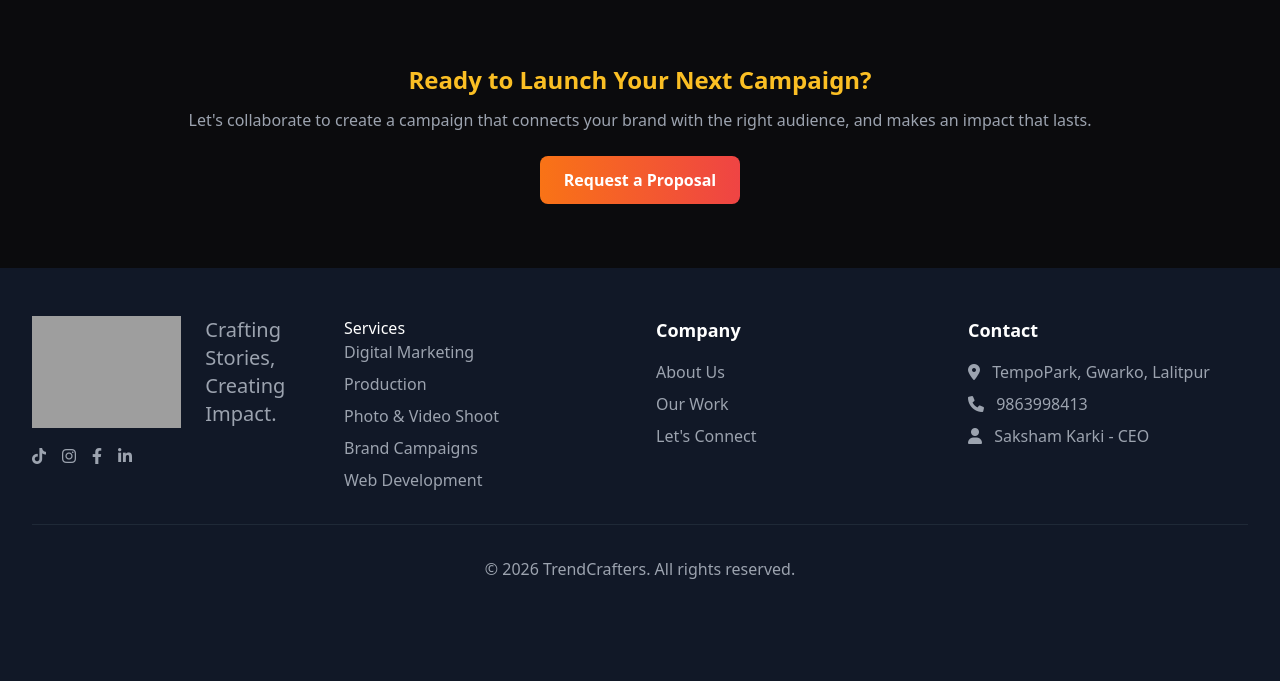
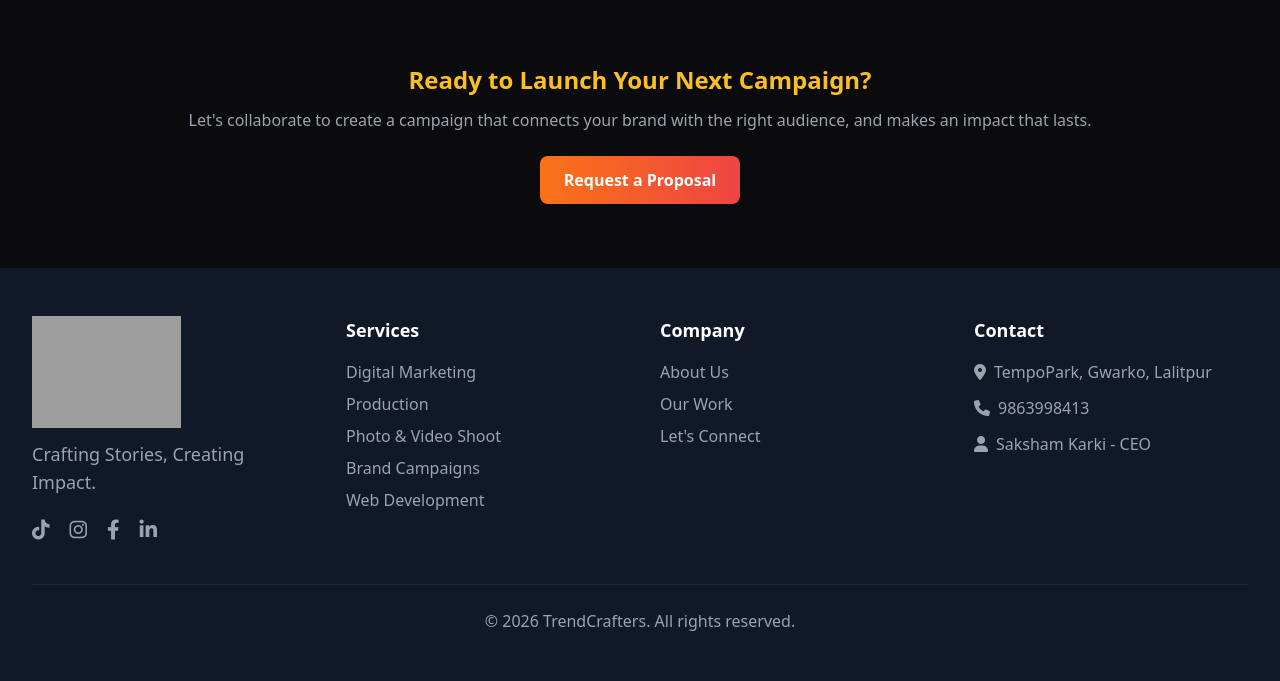
Before and after one commit to kapil225/website-trendcraftersglobal, a Django app: page /brand-campaign/ in a window 1280 px wide. Shown: the part 1711-2392 px from the top of the page. Before the commit the page ends 2290 px from the top, so only its background shows below. Run offline with Django 5.2, Linux system fonts and the light colour scheme; some libraries are stand-ins or nearby versions; grey boxes are pictures that could not be loaded.

Commit message:
final commit

```diff
--- a/main/templates/main/base.html
+++ b/main/templates/main/base.html
@@ -195,26 +195,44 @@
     </main>
 
     <!-- Footer -->
-    <footer class="bg-dark text-white py-12">
+    <footer class="bg-dark text-white py-10 sm:py-12">
     <div class="container mx-auto px-4 sm:px-6 lg:px-8">
-            <div class="grid grid-cols-1 md:grid-cols-4 gap-8">
-                <div class="space-y-4">
-                    <!-- Larger transparent logo next to the slogan -->
-                    <div class="flex flex-col md:flex-row md:items-center md:space-x-6">
+        <div class="grid grid-cols-1 sm:grid-cols-2 lg:grid-cols-4 gap-8 lg:gap-10">
+
+            <!-- Logo + slogan -->
+            <div class="space-y-5 text-center sm:text-left">
+                <div class="flex flex-col items-center sm:items-start space-y-3">
                     <img src="https://qqazonq8eu.ufs.sh/f/y5kFsPOhkGJ6nqxc8s61JM4zXBk5cfUxGDZvYbCaSPsKEA0h"
                          alt="TrendCrafters Logo"
-     class="h-20 sm:h-28 w-auto mb-2 md:mb-0"
-     loading="lazy">                        <p class="text-gray-400 text-lg md:text-xl">Crafting Stories, Creating Impact.</p>
+                         class="h-20 sm:h-24 lg:h-28 w-auto max-w-[220px] object-contain"
+                         loading="lazy">
+
+                    <p class="text-gray-400 text-base sm:text-lg leading-relaxed max-w-xs">
+                        Crafting Stories, Creating Impact.
+                    </p>
                 </div>
-                    <div class="flex space-x-4">
-                        <a href="https://www.tiktok.com/@trendcraftersglobal?_r=1&_t=ZS-91hN5vCD4rs" target="_blank" class="text-gray-400 hover:text-white"><i class="fab fa-tiktok"></i></a>
-                        <a href="https://www.instagram.com/trendcraftersglobal/" target="_blank" class="text-gray-400 hover:text-white"><i class="fab fa-instagram"></i></a>
-                        <a href="https://www.facebook.com/share/1BTcpCj6Y6/" target="_blank" class="text-gray-400 hover:text-white"><i class="fab fa-facebook-f"></i></a>
-                        <a href="https://www.linkedin.com/company/trendcraftersglobal/about/" target="_blank" class="text-gray-400 hover:text-white"><i class="fab fa-linkedin-in"></i></a>
+
+                <div class="flex justify-center sm:justify-start space-x-5 text-xl">
+                    <a href="https://www.tiktok.com/@trendcraftersglobal?_r=1&_t=ZS-91hN5vCD4rs" target="_blank" class="text-gray-400 hover:text-white">
+                        <i class="fab fa-tiktok"></i>
+                    </a>
+                    <a href="https://www.instagram.com/trendcraftersglobal/" target="_blank" class="text-gray-400 hover:text-white">
+                        <i class="fab fa-instagram"></i>
+                    </a>
+                    <a href="https://www.facebook.com/share/1BTcpCj6Y6/" target="_blank" class="text-gray-400 hover:text-white">
+                        <i class="fab fa-facebook-f"></i>
+                    </a>
+                    <a href="https://www.linkedin.com/company/trendcraftersglobal/about/" target="_blank" class="text-gray-400 hover:text-white">
+                        <i class="fab fa-linkedin-in"></i>
+                    </a>
                 </div>
             </div>
-                <div>
-                    <a href="{% url 'services' %}">Services</a>
+
+            <!-- Services -->
+            <div class="text-center sm:text-left">
+                <h4 class="text-lg font-semibold mb-4">
+                    <a href="{% url 'services' %}" class="hover:text-gray-300">Services</a>
+                </h4>
                 <ul class="space-y-2 text-gray-400">
                     <li><a href="{% url 'digital_marketing' %}" class="hover:text-white">Digital Marketing</a></li>
                     <li><a href="{% url 'production' %}" class="hover:text-white">Production</a></li>
@@ -223,7 +241,9 @@
                     <li><a href="{% url 'web_development' %}" class="hover:text-white">Web Development</a></li>
                 </ul>
             </div>
-                <div>
+
+            <!-- Company -->
+            <div class="text-center sm:text-left">
                 <h4 class="text-lg font-semibold mb-4">Company</h4>
                 <ul class="space-y-2 text-gray-400">
                     <li><a href="{% url 'about' %}" class="hover:text-white">About Us</a></li>
@@ -231,16 +251,33 @@
                     <li><a href="{% url 'contact' %}" class="hover:text-white">Let's Connect</a></li>
                 </ul>
             </div>
-                <div>
+
+            <!-- Contact -->
+            <div class="text-center sm:text-left">
                 <h4 class="text-lg font-semibold mb-4">Contact</h4>
-                    <ul class="space-y-2 text-gray-400">
-                        <li><i class="fas fa-map-marker-alt mr-2"></i> <a href="https://www.google.com/maps/place/Trend+Crafters,+Tempo+park,+Lalitpur+44600/@27.6537731,85.3491453,17z/data=!4m6!3m5!1s0x48bcab1a0c5ce29f:0xafc0486e73a4eb9d!8m2!3d27.6537731!4d85.3491453!16s%2Fg%2F11x5td3w51?utm_campaign=ml-ardi-airpe&g_ep=Eg1tbF8yMDI1MTAwOF8wIOC7DCoASAJQAQ%3D%3D" target="_blank">TempoPark, Gwarko, Lalitpur</a></li>
-                        <li><i class="fas fa-phone mr-2"></i> <a href="tel:9863998413">9863998413</a></li>
-                        <li><i class="fas fa-user mr-2"></i> Saksham Karki - CEO</li>
+                <ul class="space-y-3 text-gray-400">
+                    <li class="flex flex-col sm:flex-row sm:items-start sm:space-x-2">
+                        <i class="fas fa-map-marker-alt mt-1"></i>
+                        <a href="https://www.google.com/maps/place/Trend+Crafters,+Tempo+park,+Lalitpur+44600/@27.6537731,85.3491453,17z/data=!4m6!3m5!1s0x48bcab1a0c5ce29f:0xafc0486e73a4eb9d!8m2!3d27.6537731!4d85.3491453!16s%2Fg%2F11x5td3w51?utm_campaign=ml-ardi-airpe&g_ep=Eg1tbF8yMDI1MTAwOF8wIOC7DCoASAJQAQ%3D%3D"
+                           target="_blank"
+                           class="hover:text-white break-words">
+                            TempoPark, Gwarko, Lalitpur
+                        </a>
+                    </li>
+                    <li class="flex justify-center sm:justify-start items-center space-x-2">
+                        <i class="fas fa-phone"></i>
+                        <a href="tel:9863998413" class="hover:text-white">9863998413</a>
+                    </li>
+                    <li class="flex justify-center sm:justify-start items-center space-x-2">
+                        <i class="fas fa-user"></i>
+                        <span>Saksham Karki - CEO</span>
+                    </li>
                 </ul>
             </div>
+
         </div>
-            <div class="mt-8 pt-8 border-t border-gray-800 text-center text-gray-400">
+
+        <div class="mt-10 pt-6 border-t border-gray-800 text-center text-gray-400 text-sm sm:text-base">
             <p>&copy; {% now "Y" %} TrendCrafters. All rights reserved.</p>
         </div>
     </div>
```
Lines whose indentation alone changed are shown as unchanged.
